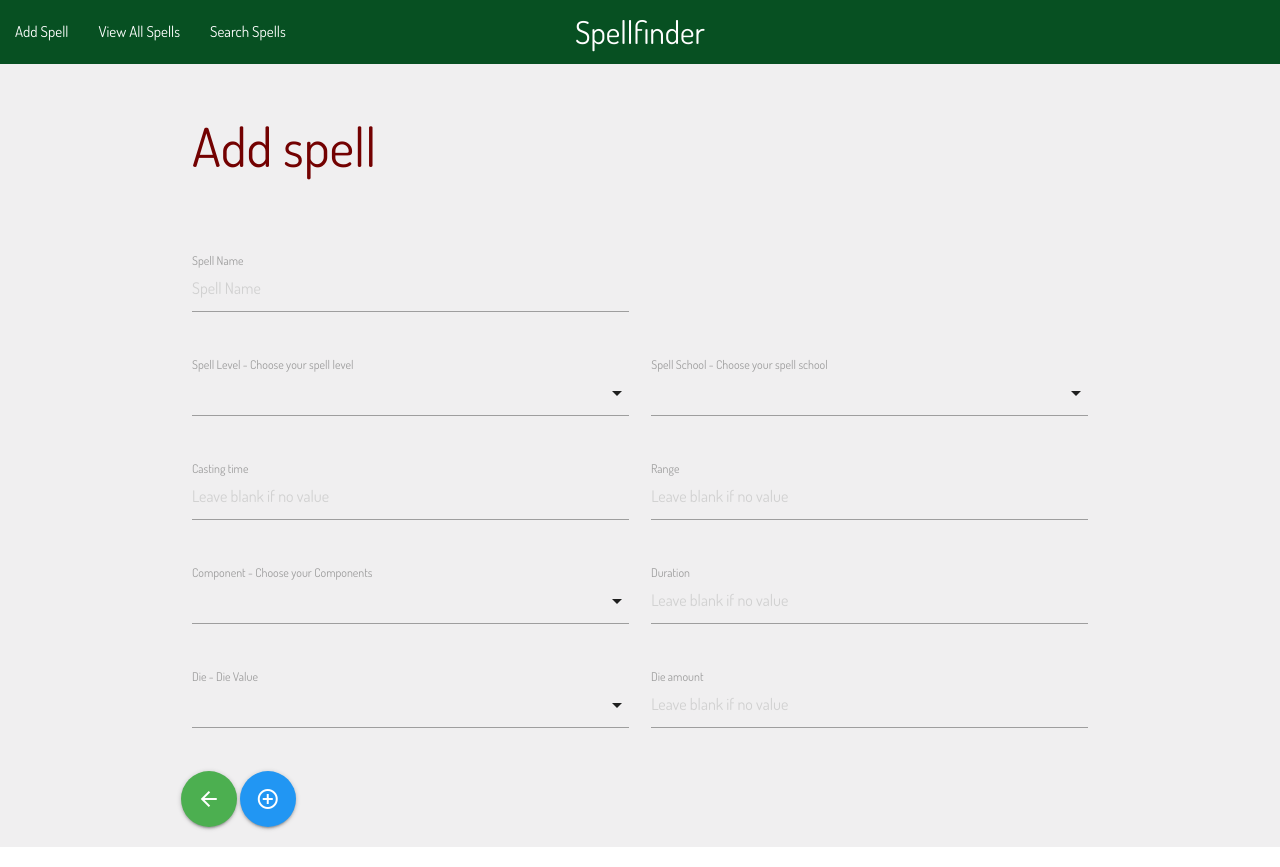
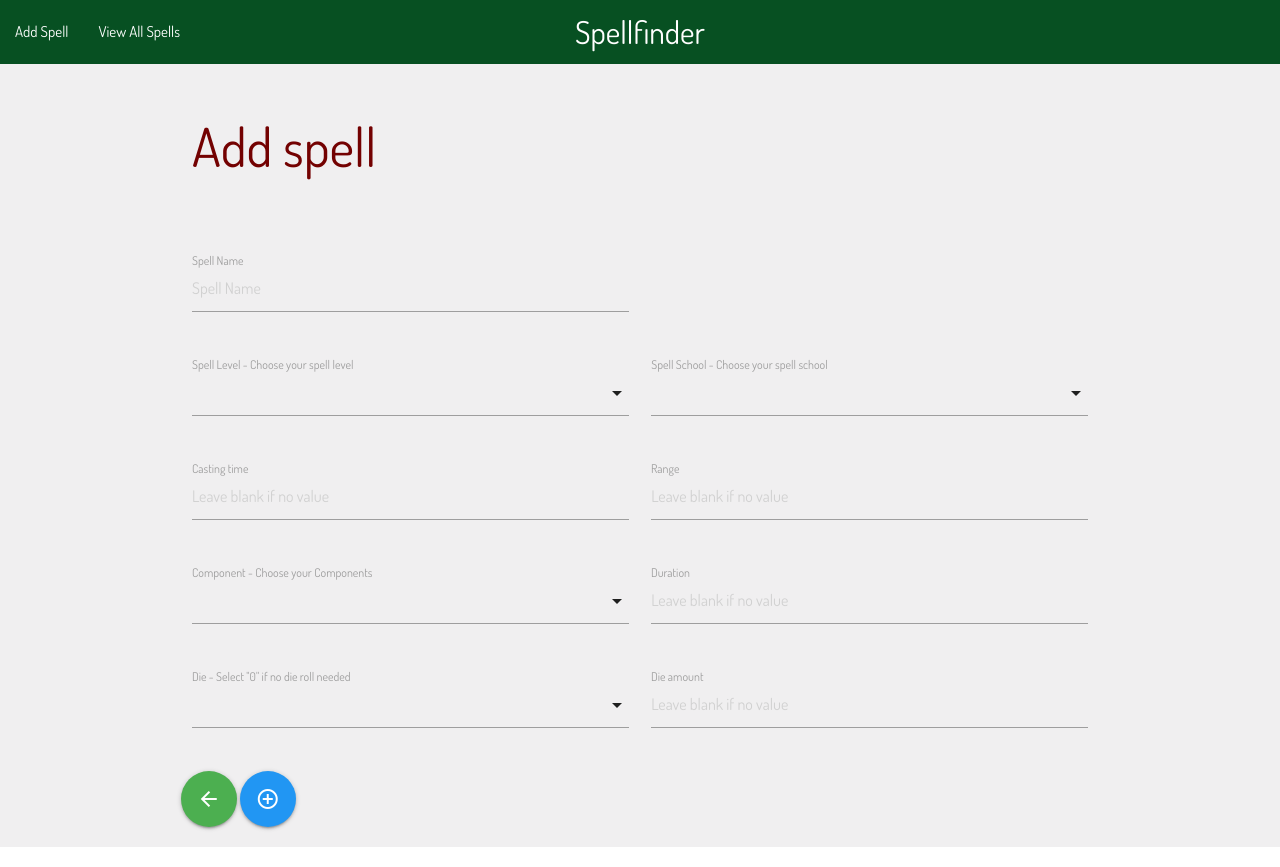
Before and after one commit to JackSnowdon/spellbook, a Flask app: page /add_spell in a window 1280 px wide. Run offline with Flask 2, Linux system fonts and the light colour scheme; data that the repository does not hold is empty; some libraries are stand-ins or nearby versions.

Commit message:
Refactoring of code and added basic form validation

```diff
--- a/app.py
+++ b/app.py
@@ -1,6 +1,6 @@
 import os
 from flask import Flask, render_template, redirect, request, url_for
-from flask_pymongo import PyMongo
+from flask_pymongo import PyMongo, pymongo
 from bson.objectid import ObjectId
 
 app = Flask(__name__)
@@ -105,13 +105,20 @@ def search_spells():
 @app.route('/search_request', methods=['POST', 'GET'])
 def search_request():
     spells=mongo.db.spells
-    spells.create_index({'spell_name':"text"})
-    search_name=request.form.get('spell_name')
+    search_name=str(request.form.get('spell_name'))
     print(search_name)
-    results=spells.find({"$text":{"$search":search_name}})
-    print(results)
-    return render_template('searched_spells.html', results=results, spells=spells.find())
+    results = spells.find({"spell_name": "search_name"})
+    return render_template('searched_spells.html', results=results, spells=spells)
+
 
 if __name__ == '__main__':
     app.run(host=os.environ.get('IP'),
         port=int(os.environ.get('PORT')))
+
+#spells=mongo.db.spells
+#    spells.create_index([{"$**":"text"}])
+#    search_name=request.form.get('spell_name')
+#    print(search_name)
+#    results=spells.find({"$text":{"$search":search_name}})
+#    print(results)
+#    return render_template('searched_spells.html', results=results, spells=spells.find())
--- a/templates/add_spell.html
+++ b/templates/add_spell.html
@@ -4,13 +4,13 @@
     <form action="{{ url_for('insert_spell') }}" method="POST" class="col s12">
         <div class="row">
             <div class="input-field col s6">
-                <input placeholder="Spell Name" name="spell_name" id="spell_name" type="text" class="validate input-text">
+                <input placeholder="Spell Name" name="spell_name" id="spell_name" type="text" class="validate input-text" required>
                 <label for="spell_name">Spell Name</label>
             </div>
         </div>
         <div class="row">
             <div class="input-field col s12 m6">
-                <select class="input-text" id="spell_level" name="spell_level">
+                <select class="input-text" id="spell_level" name="spell_level" required>
                 {% for l in level %}
                   <option value="{{l.spell_level}}">{{l.spell_level}}</option>
                 {% endfor %}
@@ -18,7 +18,7 @@
                 <label>Spell Level - Choose your spell level</label>
             </div>
             <div class="input-field col s12 m6">
-                <select class="input-text" id="school" name="school">
+                <select class="input-text" id="school" name="school" required>
                 {% for s in school %}
                   <option  value="{{s.school_name}}">{{s.school_name}}</option>
                 {% endfor %}
@@ -57,7 +57,7 @@
                   <option value="{{d.die_value}}">{{d.die_value}}</option>
                 {% endfor %}
             </select>
-                <label>Die - Die Value </label>
+                <label>Die - Select "0" if no die roll needed </label>
             </div>
             <div class="input-field col s12 m6">
                 <input placeholder="Leave blank if no value" name="die_amount" id="die_amount" type="text" class="validate input-text">
--- a/templates/base.html
+++ b/templates/base.html
@@ -20,7 +20,6 @@
                 <ul id="nav-mobile" class="left hide-on-med-and-down">
                     <li><a href="{{url_for('add_spell')}}">Add Spell</a></li>
                     <li><a href="{{url_for('browse_spells')}}">View All Spells</a></li>
-                    <li><a href="{{url_for('search_spells')}}">Search Spells</a></li>
                 </ul>
             </div>
         </nav>
@@ -29,7 +28,6 @@
             <li><div class="divider"></div></li>
             <li><a href="{{url_for('add_spell')}}">Add Spell</a></li>
             <li><a href="{{url_for('browse_spells')}}">View All Spells</a></li>
-            <li><a href="{{url_for('search_spells')}}">Search Spells</a></li>
         </ul>
     </header>
     <div class="bg-color body-text">
--- a/templates/searched_spells.html
+++ b/templates/searched_spells.html
@@ -1,7 +1,7 @@
 {% extends 'base.html'%} {% block content %}
 
 <div class="row">
-    {% for results in spells %}
+    {% for r in results %}
     <div class="col s12 l6 xl4">
         <div class="card-panel spell-box hoverable responsive-img">
             <div class="top-spell-box">
```
Also changed, not shown: templates/edit_spell.html (+4 -4 lines), templates/search_spells.html (deleted, +0 -23 lines).
